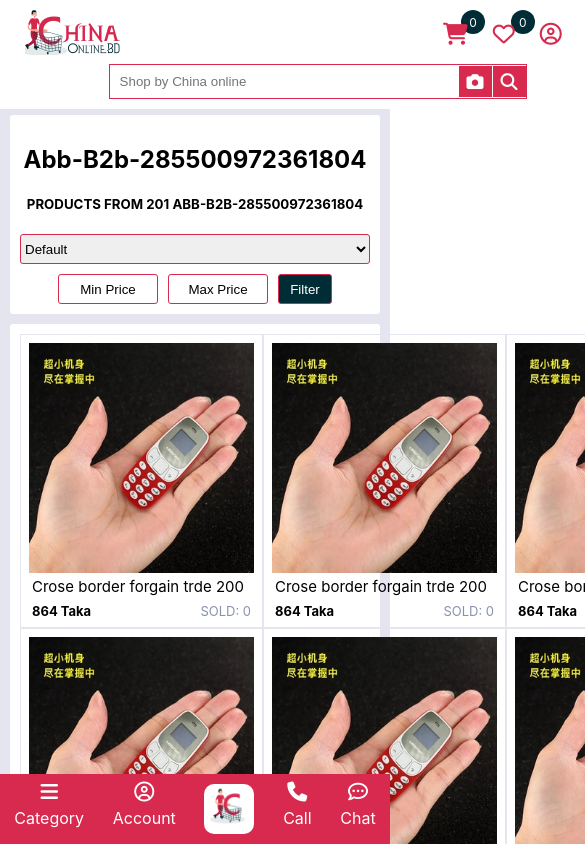
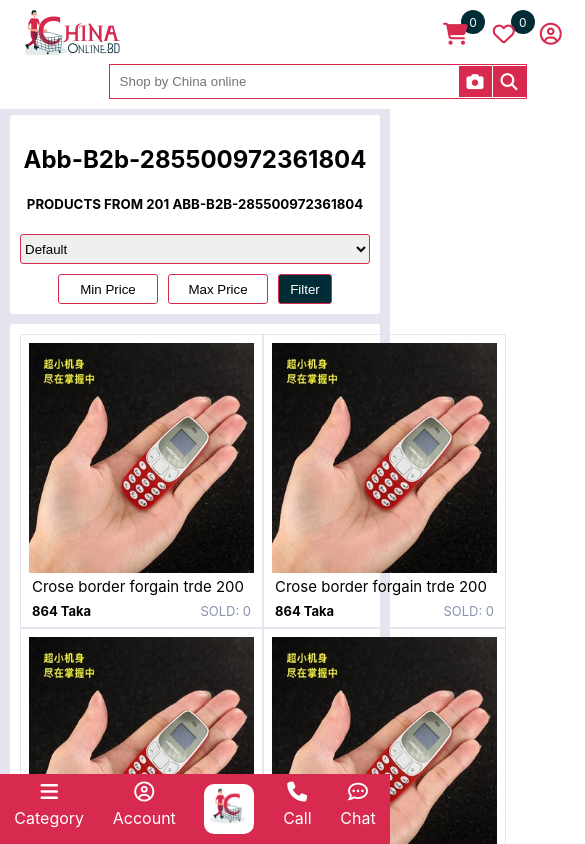
Before and after one commit to Mehedi4467/china-online-bd, a Next.js app: page / in a window 390 px wide. Shown: the top 844 px of the page, 585 px wide, since content can reach past the window. Built offline with nearby package versions, Linux system fonts and the light colour scheme.

Commit message:
product page responsive complated

```diff
--- a/styles/Products.module.css
+++ b/styles/Products.module.css
@@ -7,3 +7,15 @@
     display: grid;
     grid-template-columns: repeat(4,1fr);
 }
+
+
+/* mobile divice */
+
+ /* for mobile device */
+ @media only screen and (min-width: 360px) and (max-width:  767px) {
+    .productContainer{
+        display: grid;
+        grid-template-columns: repeat(2,1fr);
+    }
+
+  }
```
